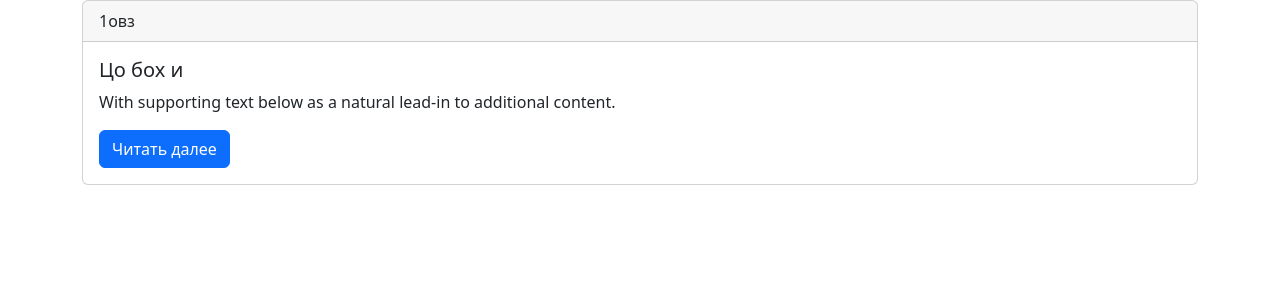
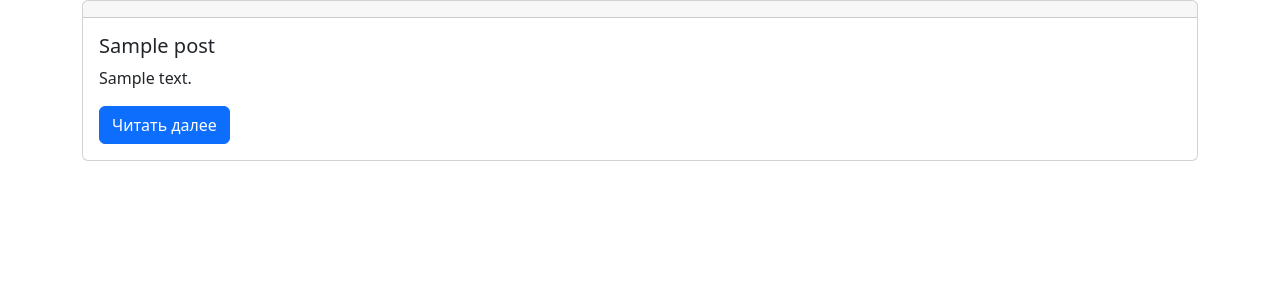
Before and after one commit to MansurAzimov/Flask_blog, a Flask app: template core/templates/index.html in a window 1280 px wide. Shown: the part 56-356 px from the top of the page. Run offline with Flask 2, Linux system fonts and the light colour scheme; the template is opened without the code that fills it: most values are stand-ins (such as "Sample title", 1, 10 or a date in 2020).

Commit message:
Добавление постов

```diff
--- a/core/__init__.py
+++ b/core/__init__.py
@@ -1,6 +1,12 @@
 from flask import Flask
 
+from sqlalchemy import create_engine
+from sqlalchemy.orm import scoped_session, sessionmaker
+
 app = Flask(__name__)
+engine = create_engine ('postgresql://mono@localhost/mono')
+db = scoped_session(sessionmaker(bind=engine))
+
 app.config['SECRET_KEY'] = 'sgfa23/>"?!:@><//werwert'
 
 from core import routes
--- a/core/templates/index.html
+++ b/core/templates/index.html
@@ -1,16 +1,18 @@
 {% extends "base.html" %}
 {% block content %}
 
+{% for post in posts %}
+
 <div class="card">
     <div class="card-header">
-      1овз
     </div>
     <div class="card-body">
-      <h5 class="card-title">Цо бох и</h5>
-      <p class="card-text">With supporting text below as a natural lead-in to additional content.</p>
-      <a href="{{ url_for ('post')}}" class="btn btn-primary">Читать далее</a>
+      <h5 class="card-title">{{ post.title }}</h5>
+      <p class="card-text">{{ post.body }}</p>
+      <a href="{{ url_for ('post', id =post.id)}}" class="btn btn-primary">Читать далее</a>
     </div>
   </div>
   <div class="container">
+{% endfor %}
 
 {% endblock %}
--- a/core/templates/post.html
+++ b/core/templates/post.html
@@ -3,8 +3,8 @@
 
 <span>Man</span>
 <span>2022</span>
-<h4>Python</h4>
-<p>safasfasafs</p>
+<h4>{{ post.title }}</h4>
+<p>{{ post.body }}</p>
 <a href="{{url_for ('post_delete')}}" class="btn btn-danger">Удалить пост</a><br>
 <br><form action="{{ url_for ('add_comment')}}" method="post">
     <input  type="text" name="message" id="">
--- a/Тз.txt
+++ b/Тз.txt
@@ -1,3 +1,4 @@
 1) Лента новостей
 2) Логин и регистрация
 3) CRUD
+4) Комментарии
```
Also changed, not shown: core/routes.py (+13 -11 lines).
